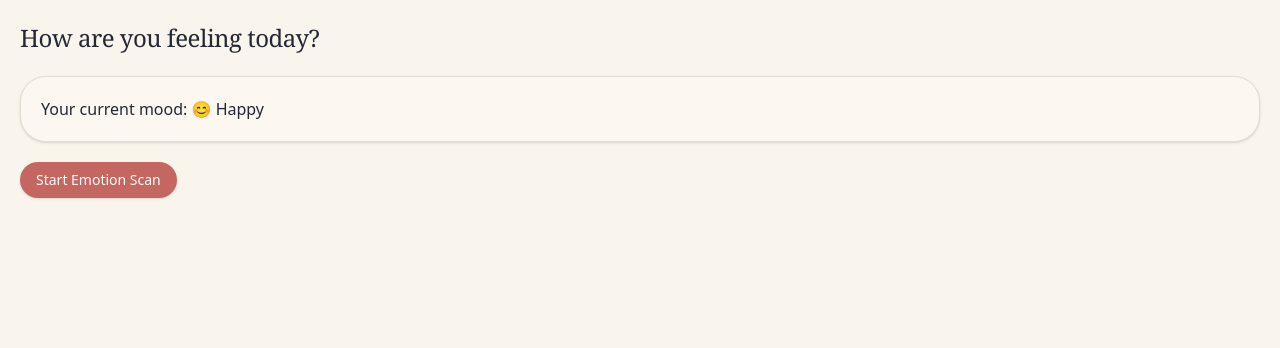
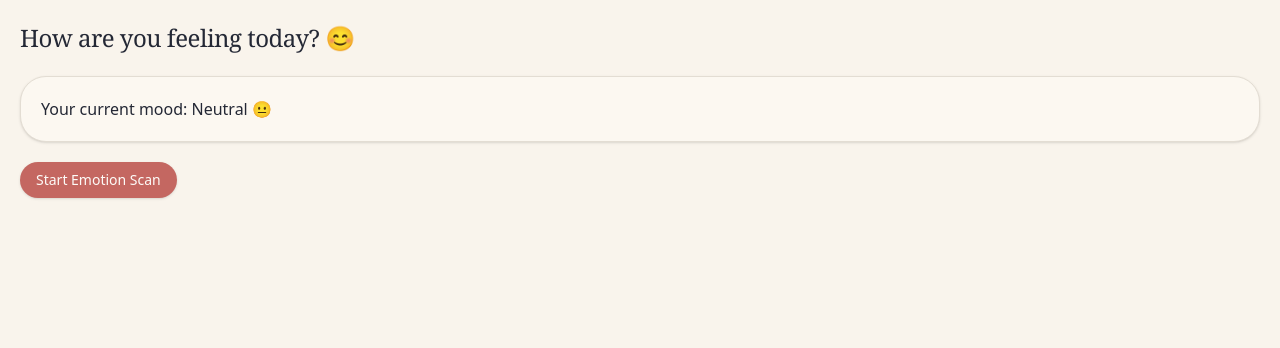
Before and after one commit to priyanshu569/Lumi-Emoticare, a React (Vite) app: page / in a window 1280 px wide. Shown: the top 348 px of the page. Built offline with nearby package versions, Linux system fonts and the light colour scheme.

Commit message:
Update Home.tsx

```diff
--- a/src/Home.tsx
+++ b/src/Home.tsx
@@ -3,13 +3,13 @@ import { Button } from "./components/ui/button";
 
 export default function Home() {
   return (
-    <div style={{ padding: "20px" }}>
+    <div style={{ padding: "20px", paddingBottom: "100px" }}>
       <h1 style={{ fontSize: "24px", marginBottom: "20px" }}>
-        How are you feeling today?
+        How are you feeling today? 😊
       </h1>
 
       <Card style={{ padding: "20px", marginBottom: "20px" }}>
-        <p>Your current mood: 😊 Happy</p>
+        <p>Your current mood: Neutral 😐</p>
       </Card>
 
       <Button>Start Emotion Scan</Button>
```
